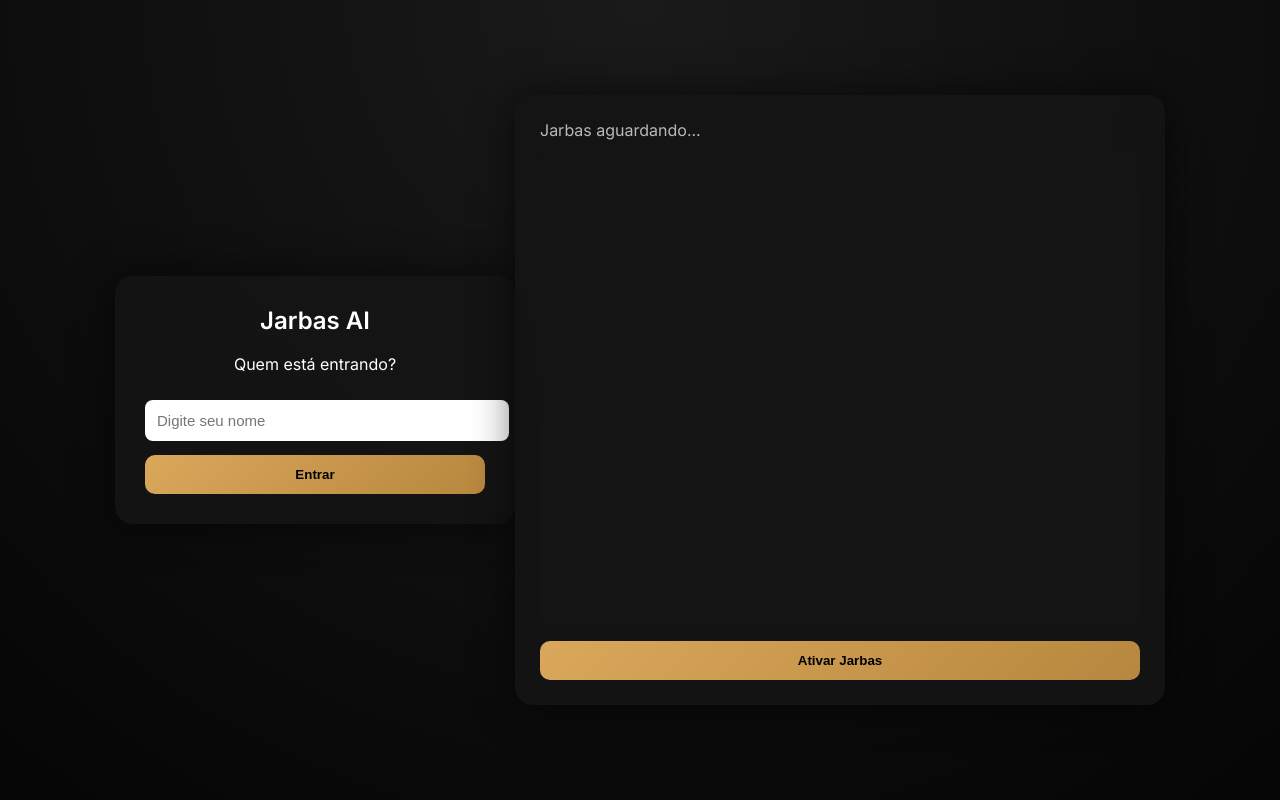
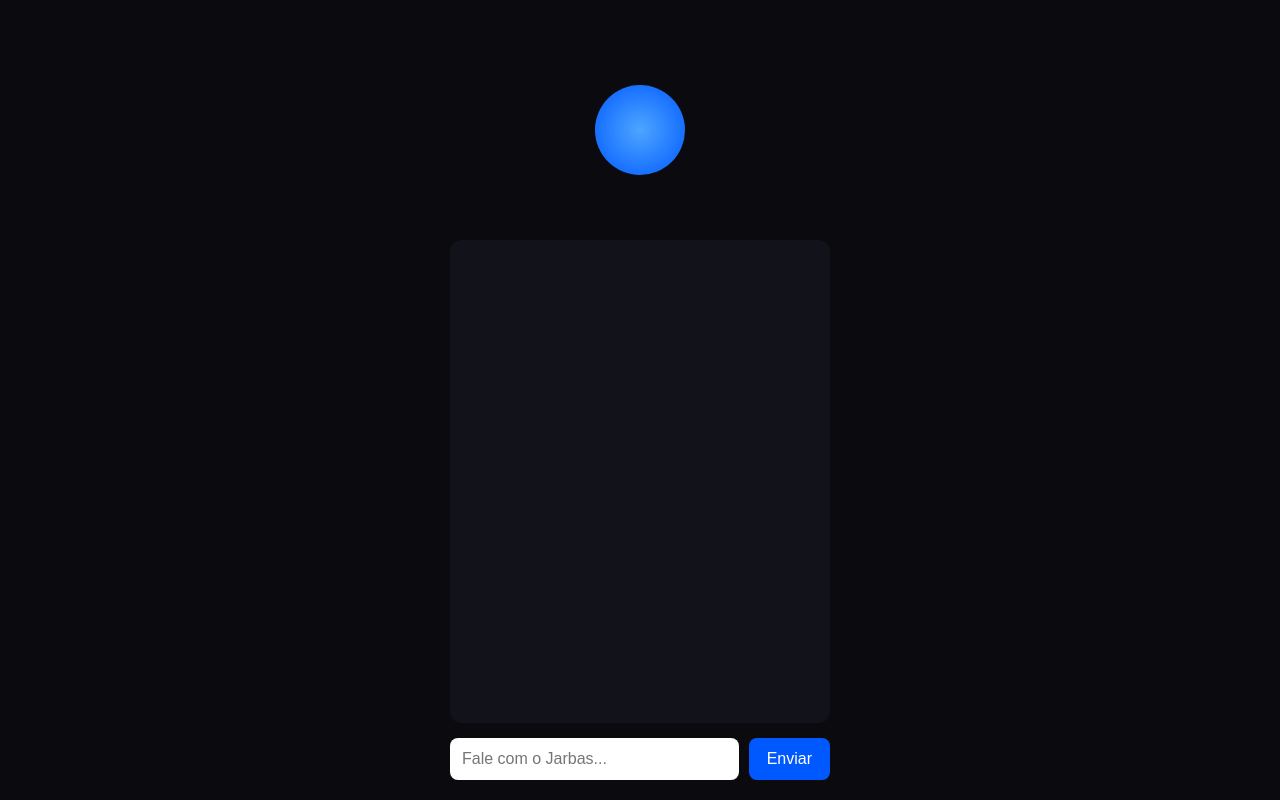
Before and after one commit to jeancarlosfaveros0103-cpu/jarbas-ai, a Flask app: page / in a window 1280 px wide. Run offline with Flask 3, Linux system fonts and the light colour scheme.

Commit message:
Update index.html

```diff
--- a/templates/index.html
+++ b/templates/index.html
@@ -3,167 +3,82 @@
 <head>
     <meta charset="UTF-8">
     <title>Jarbas AI</title>
-  <link href="https://fonts.googleapis.com/css2?family=Inter:wght@300;400;600&display=swap" rel="stylesheet">
-  <style>
-    body {
-      margin: 0;
-      height: 100vh;
-      background: radial-gradient(circle at top, #1a1a1a, #050505);
-      color: white;
-      font-family: 'Inter', Arial, sans-serif;
-      display: flex;
-      align-items: center;
-      justify-content: center;
-    }
-
-    .card {
-      width: 340px;
-      padding: 30px;
-      border-radius: 18px;
-      background: rgba(20,20,20,0.9);
-      box-shadow: 0 0 40px rgba(0,0,0,0.6);
-      text-align: center;
-      animation: fade 0.5s ease;
-    }
-
-    @keyframes fade {
-      from { opacity: 0; transform: scale(0.95); }
-      to { opacity: 1; transform: scale(1); }
-    }
-
-    h2 { margin-top: 0; }
-
-    input {
-      width: 100%;
-      padding: 12px;
-      border-radius: 8px;
-      border: none;
-      margin-top: 10px;
-      font-size: 15px;
-      outline: none;
-    }
-
-    button {
-      width: 100%;
-      margin-top: 14px;
-      padding: 12px;
-      border-radius: 10px;
-      border: none;
-      background: linear-gradient(135deg, #d9a85b, #b8873f);
-      color: #000;
-      font-weight: 600;
-      cursor: pointer;
-      transition: 0.2s;
-    }
-
-    button:hover {
-      transform: scale(1.03);
-      box-shadow: 0 0 15px rgba(217,168,91,0.4);
-    }
-
-    #jarbas {
-      display: none;
-      width: 90%;
-      max-width: 600px;
-      height: 70vh;
-      padding: 25px;
-      border-radius: 18px;
-      background: rgba(20,20,20,0.9);
-      box-shadow: 0 0 40px rgba(0,0,0,0.6);
-      display: flex;
-      flex-direction: column;
-    }
-
-    #status {
-      opacity: 0.7;
-      margin-bottom: 10px;
-    }
-
-    #texto {
-      flex: 1;
-      padding: 15px;
-      border-radius: 10px;
-      background: #141414;
-      overflow-y: auto;
-      font-size: 16px;
-    }
-
-    #ativar {
-      margin-top: 12px;
-    }
-  </style>
+    <link rel="stylesheet" href="/static/style.css">
 </head>
 <body>
 
-  <!-- LOGIN -->
-  <div id="login" class="card">
-    <h2>Jarbas AI</h2>
-    <p>Quem está entrando?</p>
-    <input id="nome" placeholder="Digite seu nome">
-    <button onclick="entrar()">Entrar</button>
+<div id="container">
+
+    <!-- BOLINHA COM ONDAS -->
+    <div id="orb-container">
+        <div class="wave"></div>
+        <div class="wave"></div>
+        <div class="wave"></div>
+        <div id="orb"></div>
     </div>
 
-  <!-- JARBAS -->
-  <div id="jarbas">
-    <div id="status">Jarbas aguardando...</div>
-    <div id="texto"></div>
-    <button id="ativar">Ativar Jarbas</button>
+    <!-- CHAT BOX -->
+    <div id="chat-box">
+        <div id="resposta"></div>
+    </div>
+
+    <!-- INPUT -->
+    <div id="input-area">
+        <input id="msg" type="text" placeholder="Fale com o Jarbas..." />
+        <button onclick="enviar()">Enviar</button>
+    </div>
+
 </div>
 
 <script>
-    const login = document.getElementById("login");
-    const jarbas = document.getElementById("jarbas");
-    const status = document.getElementById("status");
-    const texto = document.getElementById("texto");
-    const btn = document.getElementById("ativar");
+const respostaDiv = document.getElementById("resposta");
+const orb = document.getElementById("orb");
+const waves = document.querySelectorAll(".wave");
 
-    function entrar() {
-      const nome = document.getElementById("nome").value.trim();
-      if (!nome) return;
+// FUNÇÃO DE VOZ
+function falar(texto) {
+    const voz = new SpeechSynthesisUtterance(texto);
+    voz.lang = "pt-BR";
 
-      localStorage.setItem("usuario", nome);
+    orb.classList.add("active");
+    waves.forEach(w => w.classList.add("active"));
 
-      login.style.display = "none";
-      jarbas.style.display = "flex";
+    voz.onend = () => {
+        orb.classList.remove("active");
+        waves.forEach(w => w.classList.remove("active"));
+    };
 
-      texto.innerHTML = `Olá, <b>${nome}</b>. Jarbas pronto.<br><br>`;
+    speechSynthesis.speak(voz);
 }
 
-    const SpeechRecognition =
-      window.SpeechRecognition || window.webkitSpeechRecognition;
+// FUNÇÃO PARA ESCREVER LETRA POR LETRA
+function escreverLetraPorLetra(texto) {
+    respostaDiv.innerHTML = "";
+    let i = 0;
+    const intervalo = setInterval(() => {
+        respostaDiv.innerHTML += texto[i];
+        i++;
+        if (i >= texto.length) clearInterval(intervalo);
+    }, 40);
+}
 
-    if (SpeechRecognition) {
-      const rec = new SpeechRecognition();
-      rec.lang = "pt-BR";
-      rec.continuous = true;
-      rec.interimResults = true;
+// FUNÇÃO PARA ENVIAR MENSAGEM
+function enviar() {
+    const texto = msg.value.trim();
+    if (!texto) return;
 
-      rec.onstart = () => {
-        status.innerText = "🎤 Jarbas ouvindo você...";
-        btn.style.display = "none";
-      };
+    fetch("/perguntar", {
+        method: "POST",
+        headers: { "Content-Type": "application/json" },
+        body: JSON.stringify({ mensagem: texto })
+    })
+    .then(r => r.json())
+    .then(d => {
+        escreverLetraPorLetra(d.resposta);
+        falar(d.resposta);
+    });
 
-      rec.onend = () => {
-        rec.start();
-      };
-
-      rec.onresult = (event) => {
-        let final = "";
-        for (let i = event.resultIndex; i < event.results.length; i++) {
-          if (event.results[i].isFinal) {
-            final += event.results[i][0].transcript + " ";
-          }
-        }
-        if (final) {
-          texto.innerHTML += final + "<br>";
-          texto.scrollTop = texto.scrollHeight;
-        }
-      };
-
-      btn.onclick = () => rec.start();
-    } else {
-      status.innerText = "Navegador sem suporte a voz.";
-      btn.style.display = "none";
+    msg.value = "";
 }
 </script>
 
```
Lines whose indentation alone changed are shown as unchanged.
